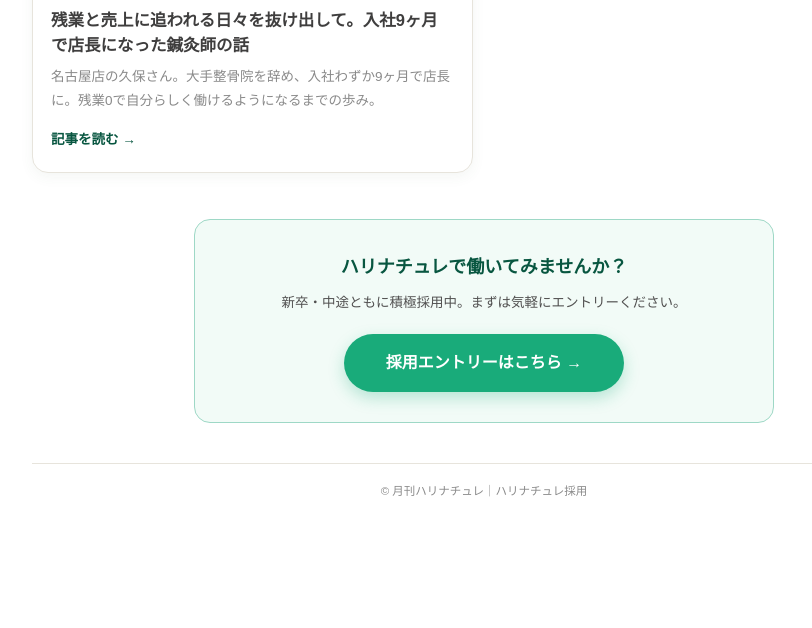
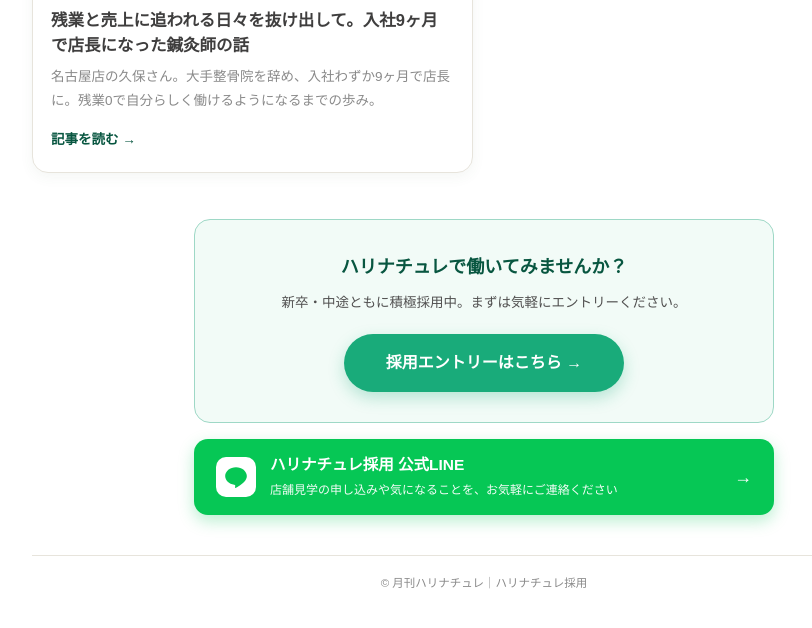
Before and after one commit to YUKA-Tks/harinature-recruit-column, a plain HTML site: page index.html in a window 1280 px wide. Shown: the part 1149-1777 px from the top of the page, without its empty margins (156-968 px from the left). Before the commit the page ends 1731 px from the top, so only its background shows below. Drawn offline with Linux system fonts and the light colour scheme.

Commit message:
Add files via upload

```diff
--- a/index.html
+++ b/index.html
@@ -51,6 +51,18 @@
   .cta a{ display:inline-block; background:var(--green); color:#fff; text-decoration:none; font-weight:700;
     font-size:16px; padding:14px 42px; border-radius:999px; box-shadow:0 6px 16px rgba(25,171,122,.28); }
   .cta a:hover{ background:#159068; }
+
+  .line-banner{ margin:16px auto 0; max-width:580px; display:flex; align-items:center; gap:14px;
+    background:#06C755; color:#fff; text-decoration:none; border-radius:14px; padding:15px 22px;
+    box-shadow:0 6px 16px rgba(6,199,85,.28); transition:background .15s; }
+  .line-banner:hover{ background:#05b34c; }
+  .line-banner__icon{ width:40px; height:40px; flex:none; background:#fff; border-radius:10px;
+    display:flex; align-items:center; justify-content:center; }
+  .line-banner__icon svg{ width:26px; height:26px; }
+  .line-banner__text{ flex:1; line-height:1.45; }
+  .line-banner__text b{ font-size:15.5px; font-weight:700; display:block; }
+  .line-banner__text small{ font-size:12px; opacity:.95; }
+  .line-banner__arrow{ font-size:18px; font-weight:700; flex:none; }
 
   .foot{ margin-top:40px; padding-top:18px; border-top:1px solid var(--line); font-size:11.5px; color:var(--sub); text-align:center; line-height:1.7; }
 
@@ -121,6 +133,12 @@
     <a href="https://utage-system.com/p/y74z3RfSH1fd?utm_source=gekkan&amp;utm_medium=article&amp;utm_campaign=recruit_entry&amp;utm_content=matome">採用エントリーはこちら →</a>
   </div>
 
+  <a class="line-banner" href="https://utage-system.com/line/open/cF51I512K1M2?mtid=I8jqBFlvBnJg">
+    <span class="line-banner__icon"><svg viewBox="0 0 24 24" fill="#06C755" xmlns="http://www.w3.org/2000/svg" aria-label="LINE"><path d="M12 3C6.48 3 2 6.66 2 11.16c0 4.03 3.55 7.41 8.35 8.05.33.07.77.22.88.5.1.26.07.66.03.92l-.14.85c-.04.25-.2.99.87.54s5.76-3.39 7.86-5.81C21.28 14.65 22 12.99 22 11.16 22 6.66 17.52 3 12 3Z"/></svg></span>
+    <span class="line-banner__text"><b>ハリナチュレ採用 公式LINE</b><small>店舗見学の申し込みや気になることを、お気軽にご連絡ください</small></span>
+    <span class="line-banner__arrow">→</span>
+  </a>
+
   <div class="foot">© 月刊ハリナチュレ｜ハリナチュレ採用</div>
 
 </div>
```
